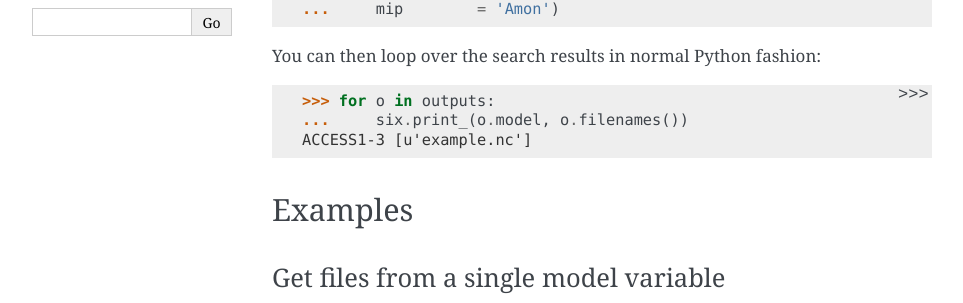
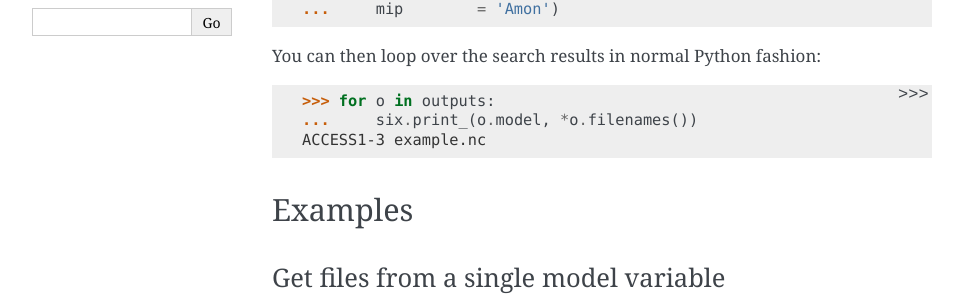
Before and after one commit to coecms/ARCCSSive, a Sphinx documentation site: the page built from docs/CMIP5.rst, in a window 1280 px wide and 900 px high, scrolled down 469 px. Shown: the part 149-452 px from the top of the window, without its empty margins (148-1111 px from the left). Built offline with Sphinx 7.4.7, drawn with Linux system fonts in a browser that asks for light colours; the version number could not be read and is left out.

```diff
--- a/docs/CMIP5.rst
+++ b/docs/CMIP5.rst
@@ -41,8 +41,8 @@ model outputs:
 You can then loop over the search results in normal Python fashion::
 
     >>> for o in outputs:
-    ...     six.print_(o.model, o.filenames())
-    ACCESS1-3 [u'example.nc']
+    ...     six.print_(o.model, *o.filenames())
+    ACCESS1-3 example.nc
 
 Examples
 --------
```
Also changed, not shown: 2 other files.
